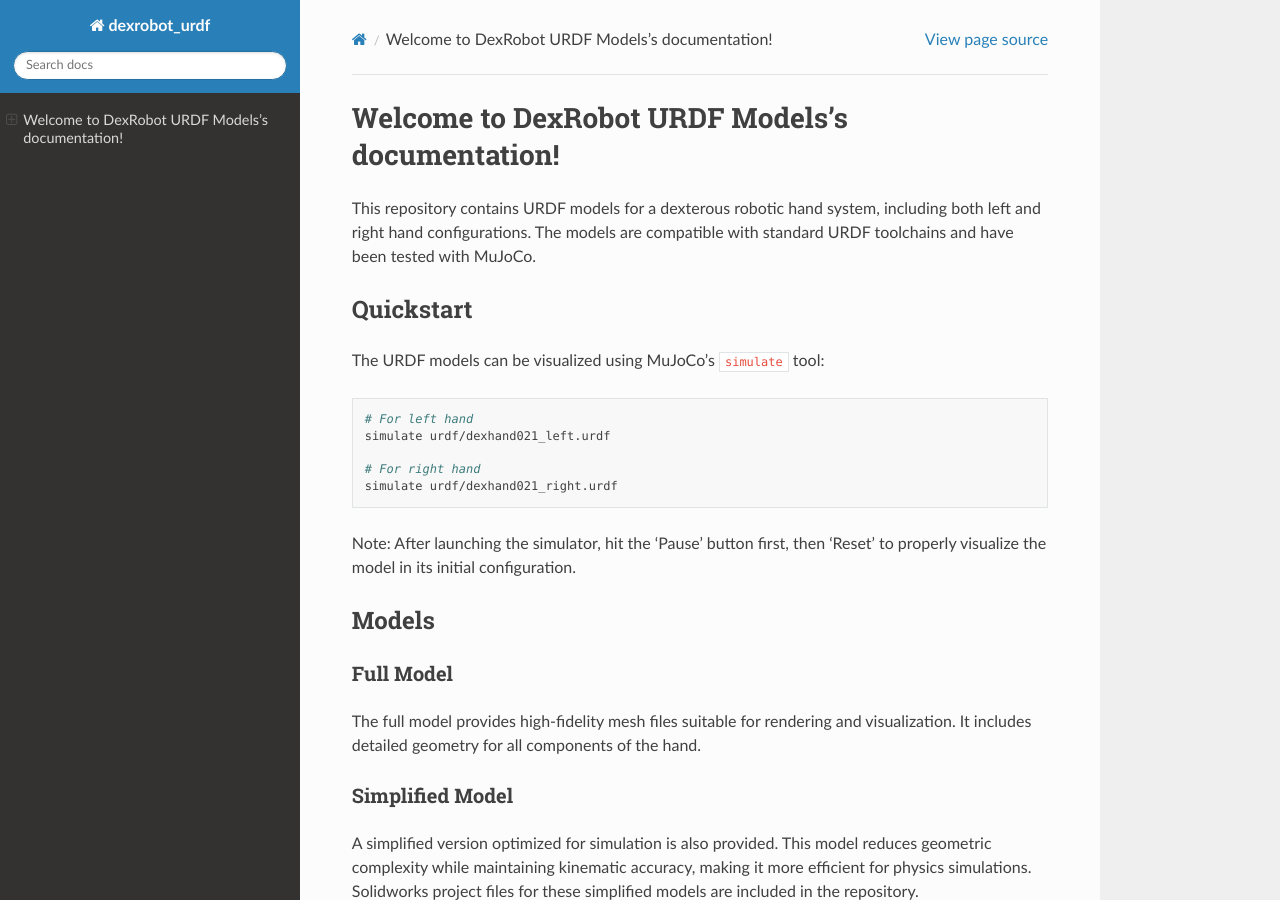
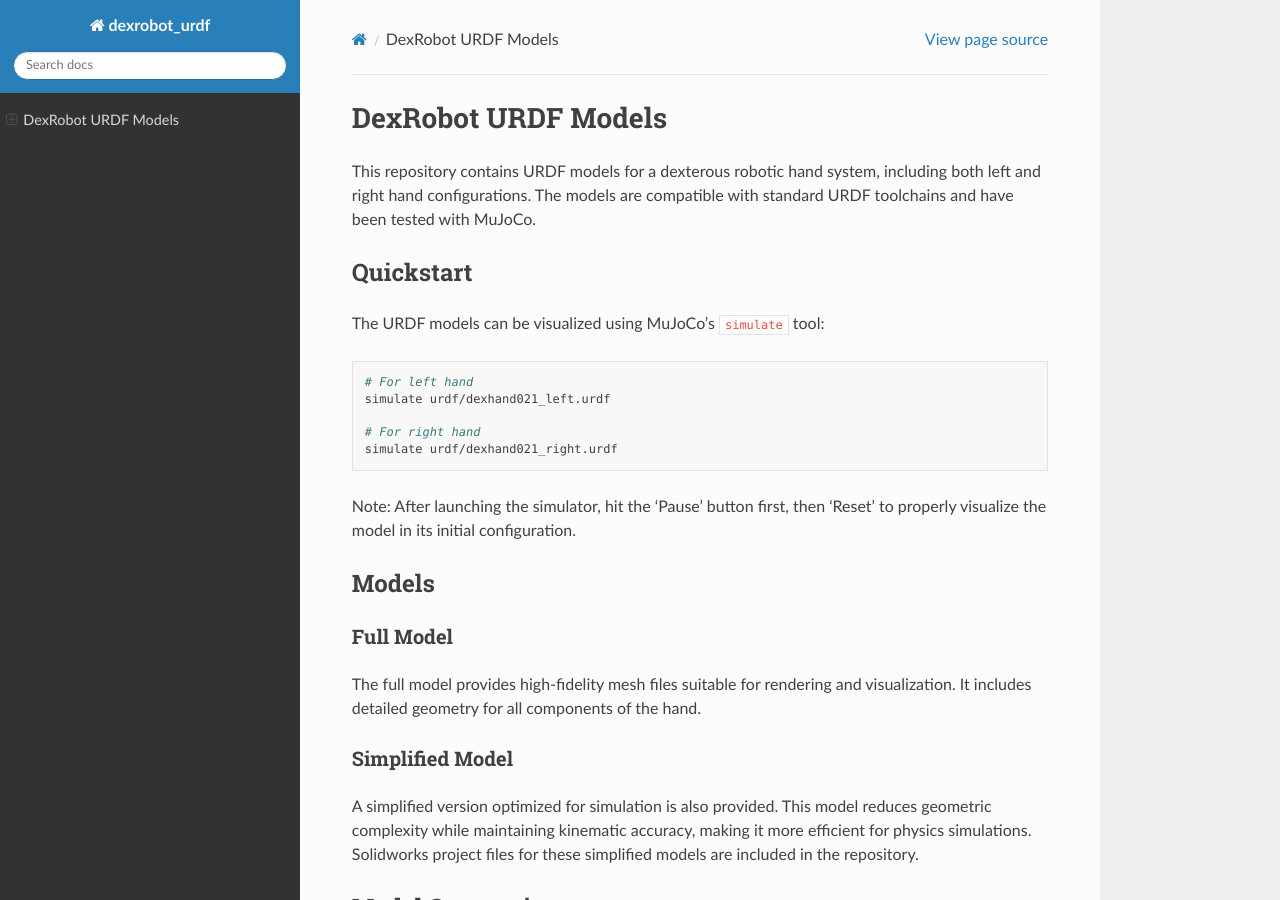
Before and after one commit to DexRobot/dexrobot_urdf, a Sphinx documentation site: the page built from docs/index.rst, in a window 1280 px wide and 900 px high. Built offline with Sphinx 7.4.7 and the Read the Docs theme 3.1.0, drawn with Linux system fonts in a browser that asks for light colours.

Commit message:
docs(index): update title for consistency
Changed the documentation title to improve consistency with
other sections. This enhances readability and aligns with
the project's naming conventions.

```diff
--- a/docs/index.rst
+++ b/docs/index.rst
@@ -1,5 +1,5 @@
-Welcome to DexRobot URDF Models's documentation!
-=================================================
+DexRobot URDF Models
+====================
 
 This repository contains URDF models for a dexterous robotic hand
 system, including both left and right hand configurations. The models
```
